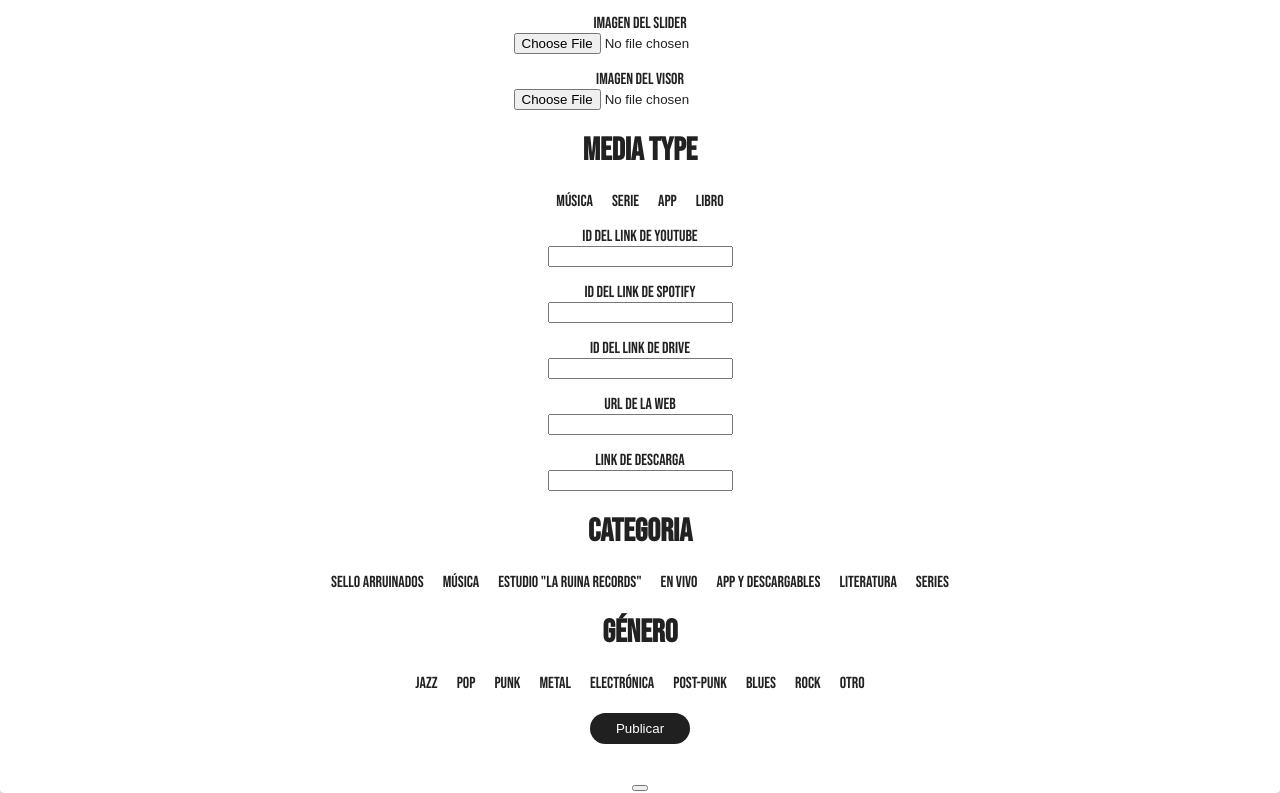
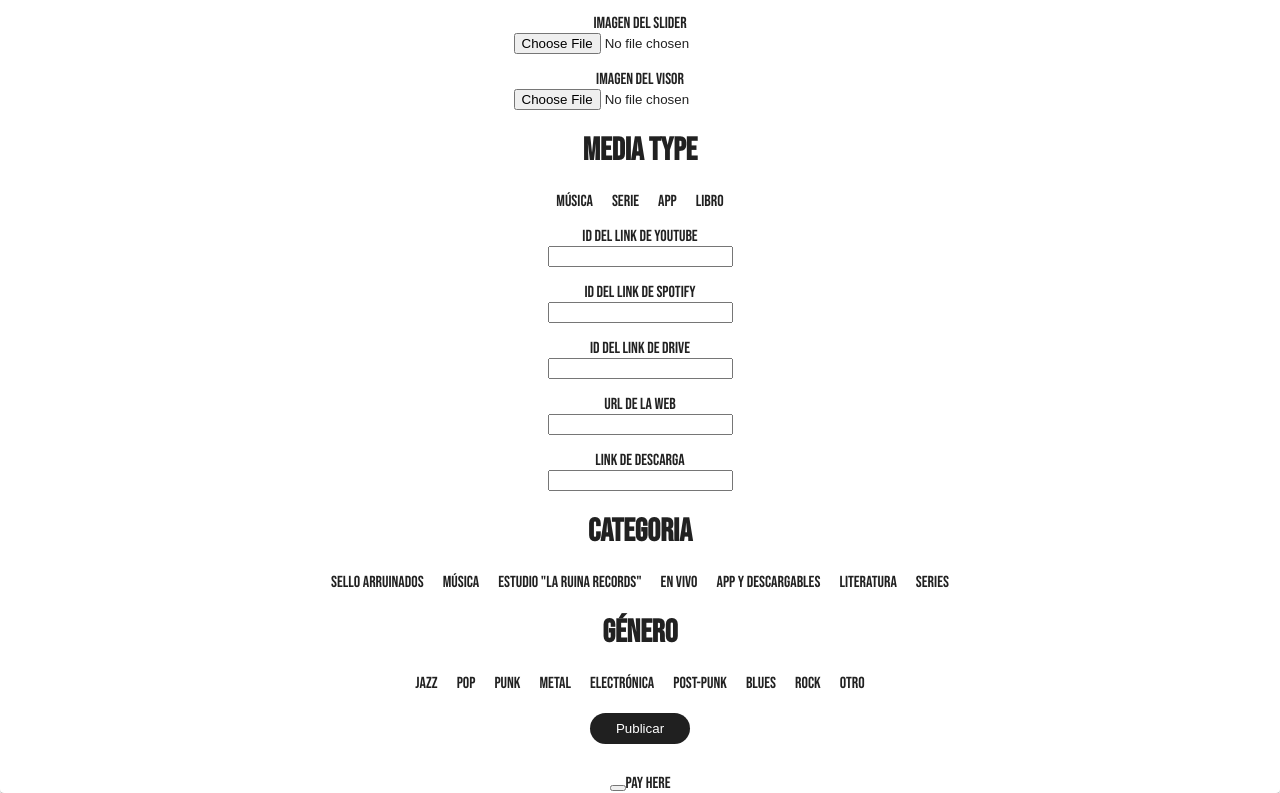
Before and after one commit to ValeriaArellano0011/La-Ruina-TV-client, a React (Create React App) app: page /media/create in a window 1280 px wide. Shown: the part 383-1176 px from the top of the page. Built offline with nearby package versions, Linux system fonts and the light colour scheme.

Commit message:
button pay

```diff
--- a/src/Admin/Requests/CreateMedia.jsx
+++ b/src/Admin/Requests/CreateMedia.jsx
@@ -399,11 +399,12 @@ const CreateMedia = () => {
           </form>
           <button onClick={async () => {
             await axios.get(
-                `${URL_API}/mercadopago/generate`).then(res => setRes(res)).catch(e => console.log(e))
+                `${URL_API}/mercadopago/generate`).then(res => setRes(res.data.init_point))
+                .catch(e => console.log(e))
             }}>
 
           </button>
-          { res && <div dangerouslySetInnerHTML={{ __html: res }} />}
+          <a href={res && res}>Pay here</a>
         </Card>
       </div>
     </div>
```
